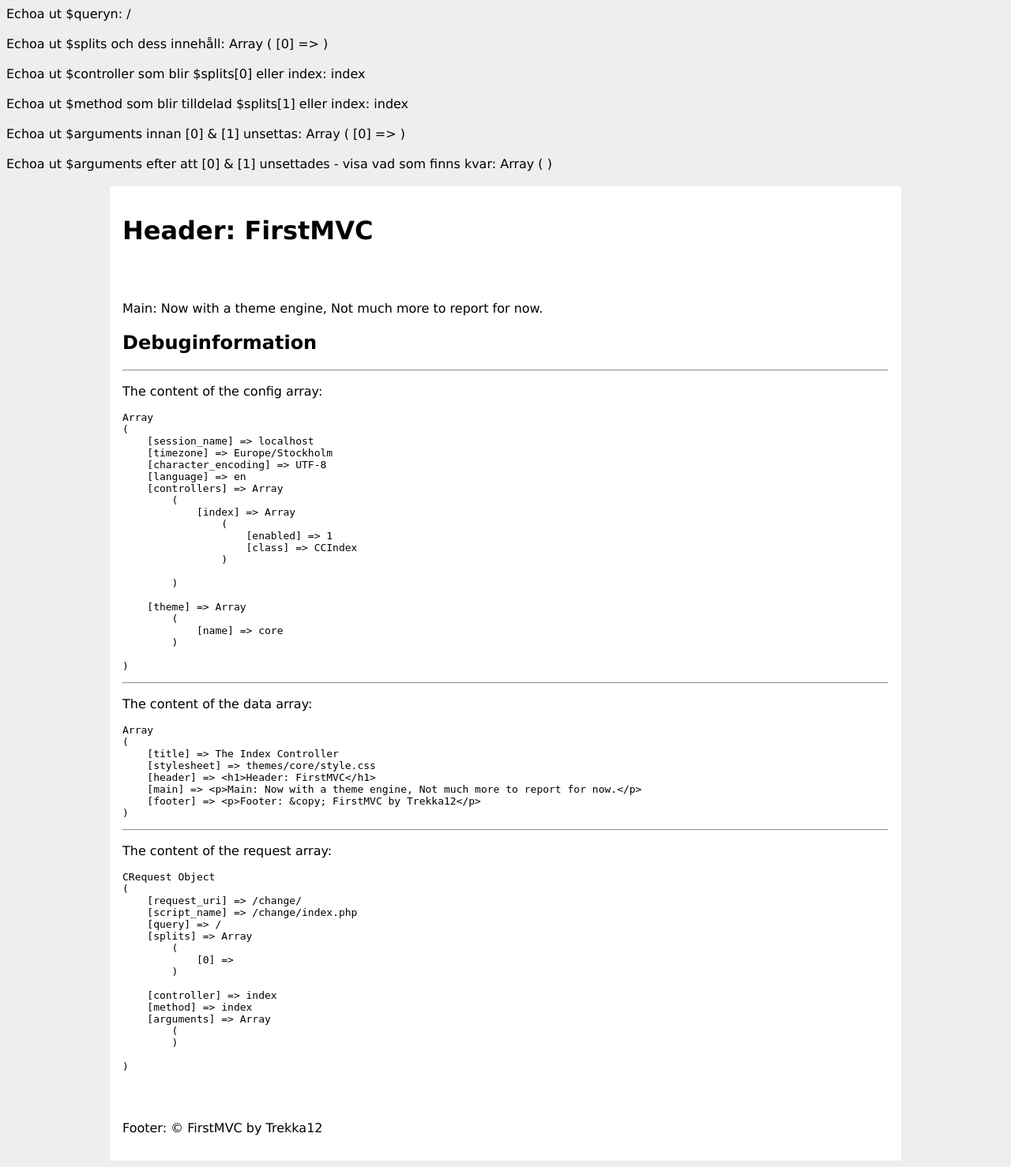
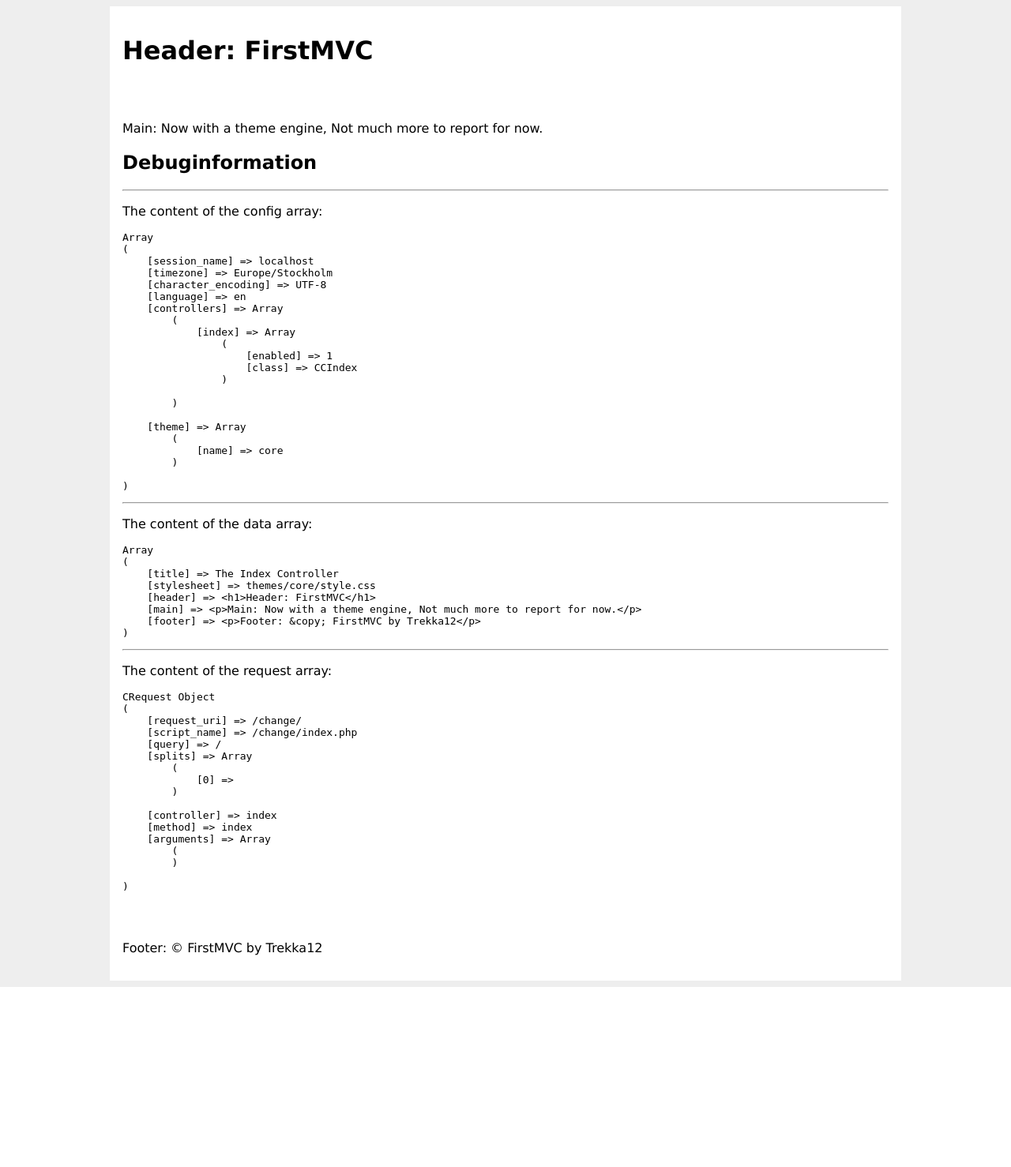
Before and after one commit to Trekka12/firstMVC, a PHP site: page /change/ in a window 1280 px wide. Shown: the whole page at 79% size. After the commit the page ends 1250 px from the top, so only its background shows below. Run offline with PHP 8.4, Linux system fonts and the light colour scheme.

Commit message:
inactivated debugging info that was printed out on top of website

```diff
--- a/src/CRequest/CRequest.php
+++ b/src/CRequest/CRequest.php
@@ -15,18 +15,18 @@ class CRequest {
 			'/')));
 
 		//Debugging
-		echo "Echoa ut \$queryn: " . $query . "<br><br>";
+		//echo "Echoa ut \$queryn: " . $query . "<br><br>";
 
 		$splits = explode('/', trim($query, '/'));
 
 		//Debugging
-		echo "Echoa ut \$splits och dess innehåll: " . print_r($splits, true) . "<br><br>";
+		//echo "Echoa ut \$splits och dess innehåll: " . print_r($splits, true) . "<br><br>";
 
 		//	Set controller, method and arguments
 		$controller = !empty($splits[0]) ? $splits[0] : 'index';
 
 		//Debugging
-		echo "Echoa ut \$controller som blir \$splits[0] eller index: " . $controller . "<br><br>";
+		//echo "Echoa ut \$controller som blir \$splits[0] eller index: " . $controller . "<br><br>";
 
 		/*
 			Attempt of IF-Statement for the above code (for own personal understanding)
@@ -43,17 +43,17 @@ class CRequest {
 		$method = !empty($splits[1]) ? $splits[1] : 'index';
 
 		//Debugging
-		echo "Echoa ut \$method som blir tilldelad \$splits[1] eller index: " . $method . "<br><br>";
+		//echo "Echoa ut \$method som blir tilldelad \$splits[1] eller index: " . $method . "<br><br>";
 
 		$arguments = $splits;
 
 		//Debugging
-		echo "Echoa ut \$arguments innan [0] &amp; [1] unsettas: " . print_r($arguments, true) . "<br><br>";
+		//echo "Echoa ut \$arguments innan [0] &amp; [1] unsettas: " . print_r($arguments, true) . "<br><br>";
 
 		unset($arguments[0], $arguments[1]); //remove controller & method part from argument list
 
 		//Debugging
-		echo "Echoa ut \$arguments efter att [0] &amp; [1] unsettades - visa vad som finns kvar: " . print_r($arguments, true) . "<br><br>";
+		//echo "Echoa ut \$arguments efter att [0] &amp; [1] unsettades - visa vad som finns kvar: " . print_r($arguments, true) . "<br><br>";
 
 		//	Store it
 		$this->request_uri = $_SERVER['REQUEST_URI'];
```
